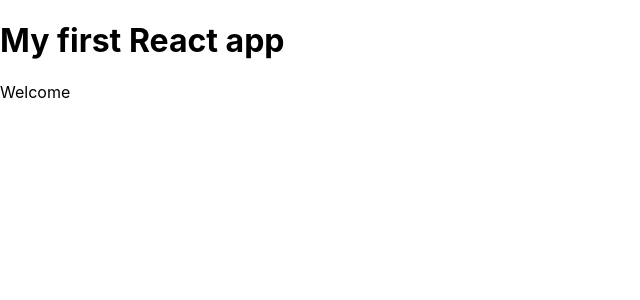
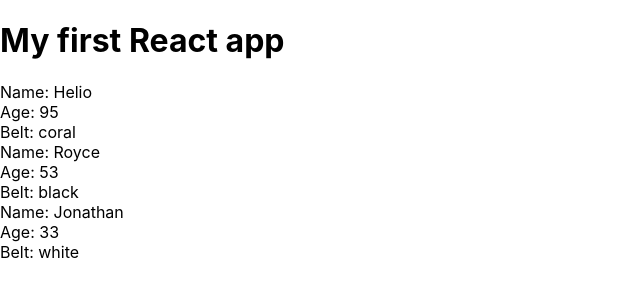
Before and after one commit to popejb1116/react-tut-react_redux, a React (Create React App) app: page / in a window 1280 px wide. Shown: the top 300 px of the page, without its empty margins (0-640 px from the left). Built offline with nearby package versions, Linux system fonts and the light colour scheme.

Commit message:
Completed 14 - Displaying array of items in state passed as props to separate component

```diff
--- a/src/App.js
+++ b/src/App.js
@@ -1,12 +1,21 @@
-import React, { Component } from 'react';
+import React, { Component } from 'react'
+import Ninjas from './Ninjas'
 
 class App extends Component {
+
+  state = {
+   ninjas: [
+     {name: 'Helio', age: '95', belt: 'coral', id: '1'},
+     {name: 'Royce', age: '53', belt: 'black', id: '2'},
+     {name: 'Jonathan', age: '33', belt: 'white', id: '3'},
+   ]
+  }
 
   render() {
     return (
       <div className="App">
        <h1>My first React app</h1>
-       <p>Welcome</p>
+       <Ninjas ninjas={this.state.ninjas}/>
       </div>
     )
   }
--- /dev/null
+++ b/src/Ninjas.js
@@ -0,0 +1,24 @@
+import React, { Component } from 'react'
+
+class Ninjas extends Component {
+  render() {
+    const {ninjas} = this.props
+    const ninjaList = ninjas.map(ninja => {
+      return (
+        <div className="ninja" key={ninja.id}>
+          <div>Name: {ninja.name}</div>
+          <div>Age: {ninja.age}</div>
+          <div>Belt: {ninja.belt}</div>
+        </div>
+      )
+    })
+
+    return (
+      <div className="ninja-list">
+        <div>{ninjaList}</div>
+      </div>
+    )
+  }
+}
+
+export default Ninjas
```
Also changed, not shown: 1 other file (tests, documents, lock files or other folders).
